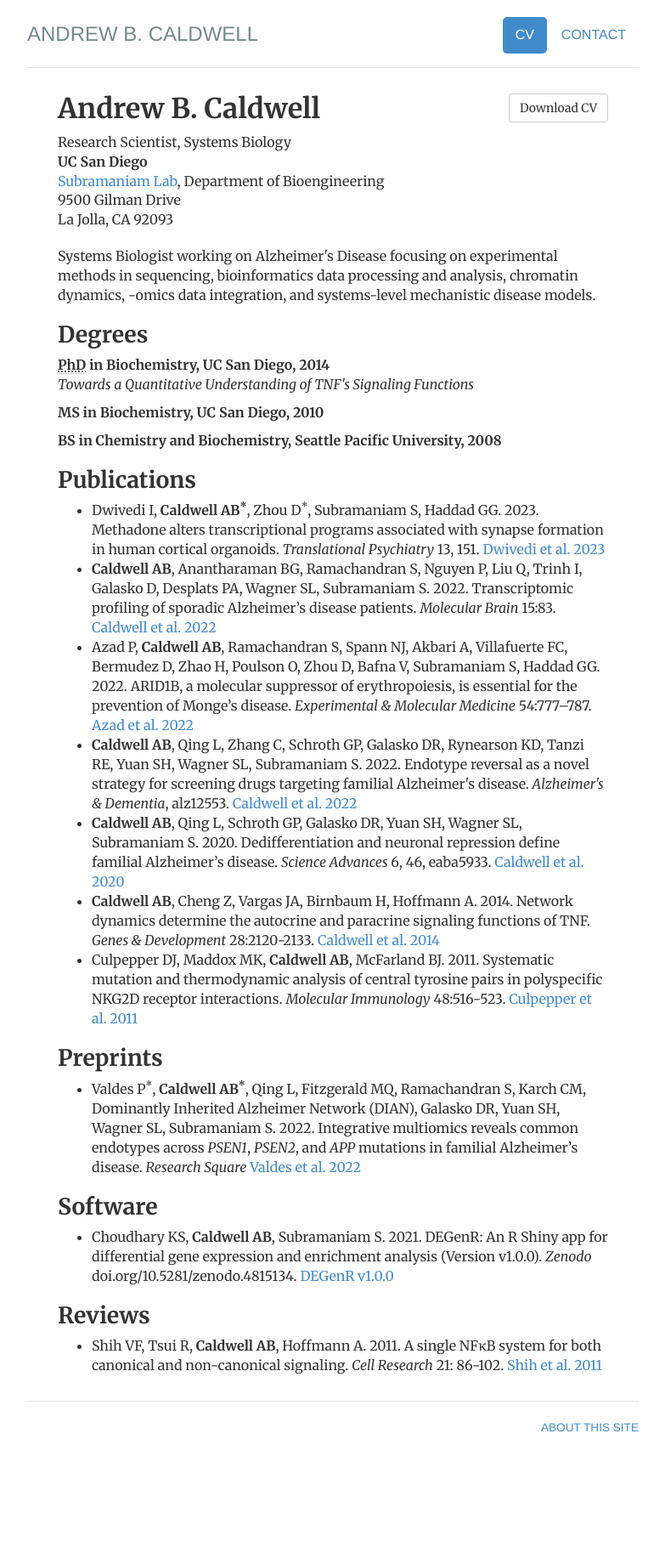
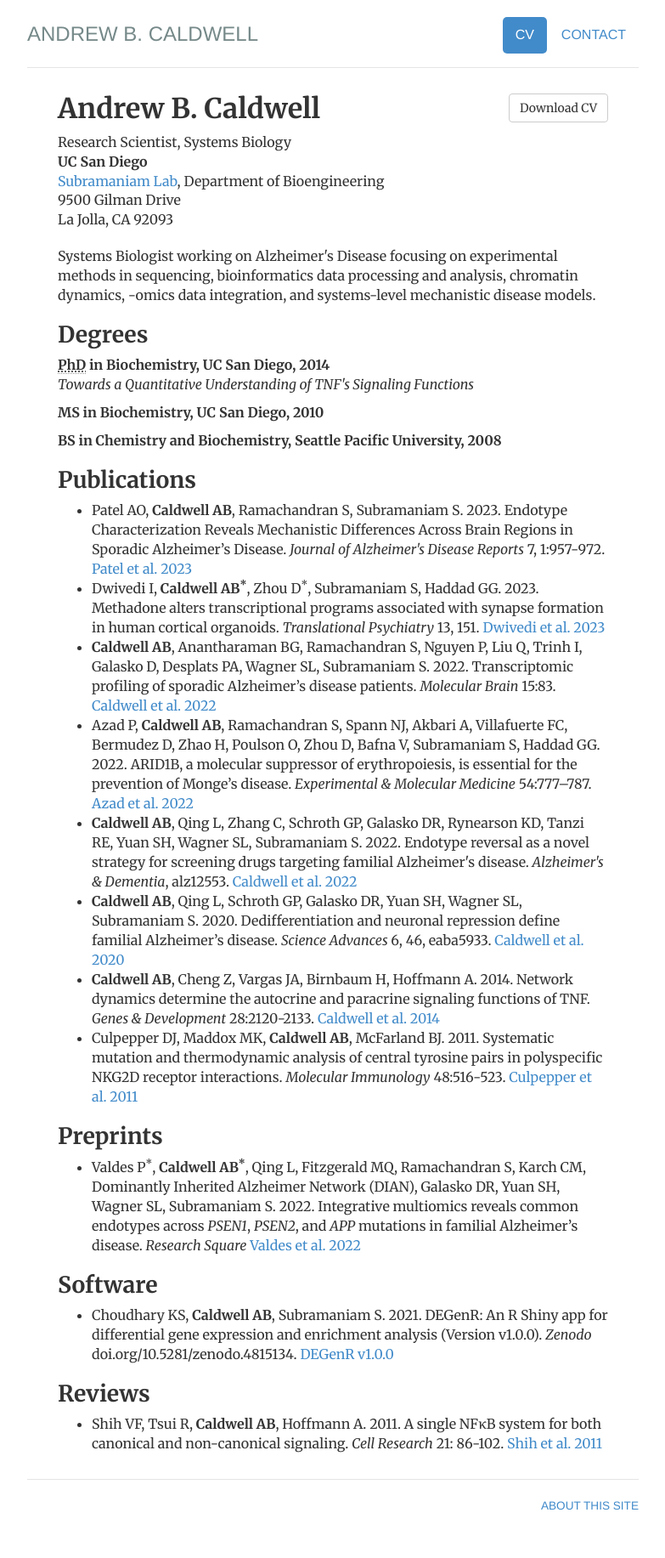
Before and after one commit to andrewbcaldwell/andrewbcaldwell.github.io, a Jekyll site: the page built from cv/index.html, in a window 1280 px wide. Shown: the whole page at 85% size, without its empty margins (248-1031 px from the left). Built offline with Jekyll 4.4.1, drawn with Linux system fonts in a browser that asks for light colours; before the commit the page ends 1741 px from its top, so only the background shows below that.

Commit message:
Update index.html
Added publication

```diff
--- a/cv/index.html
+++ b/cv/index.html
@@ -33,6 +33,7 @@ description: Current CV for Andrew B. Caldwell.
 
 				<h2>Publications</h2>
 				<ul>
+				<li>Patel AO, <b>Caldwell AB</b>, Ramachandran S, Subramaniam S. 2023. Endotype Characterization Reveals Mechanistic Differences Across Brain Regions in Sporadic Alzheimer’s Disease. <i> Journal of Alzheimer's Disease Reports</i> 7, 1:957-972. <a href="https://doi.org/10.3233/ADR-220098" target="_blank" rel="noopener noreferrer">Patel et al. 2023</a></li>
 				<li>Dwivedi I, <b>Caldwell AB<sup>*</sup></b>, Zhou D<sup>*</sup>, Subramaniam S, Haddad GG. 2023. Methadone alters transcriptional programs associated with synapse formation in human cortical organoids. <i>Translational Psychiatry</i> 13, 151. <a href="https://doi.org/10.1038/s41398-023-02397-3" target="_blank" rel="noopener noreferrer">Dwivedi et al. 2023</a></li>
 				<li><b>Caldwell AB</b>, Anantharaman BG, Ramachandran S, Nguyen P, Liu Q, Trinh I, Galasko D, Desplats PA, Wagner SL, Subramaniam S. 2022. Transcriptomic profiling of sporadic Alzheimer’s disease patients. <i>Molecular Brain</i> 15:83. <a href="https://doi.org/10.1186/s13041-022-00963-2" target="_blank" rel="noopener noreferrer">Caldwell et al. 2022</a></li>
 				<li>Azad P, <b>Caldwell AB</b>, Ramachandran S, Spann NJ, Akbari A, Villafuerte FC, Bermudez D, Zhao H, Poulson O, Zhou D, Bafna V, Subramaniam S, Haddad GG. 2022. ARID1B, a molecular suppressor of erythropoiesis, is essential for the prevention of Monge’s disease. <i>Experimental & Molecular Medicine</i> 54:777–787. <a href="https://doi.org/10.1038/s12276-022-00769-1" target="_blank" rel="noopener noreferrer">Azad et al. 2022</a></li>
```
